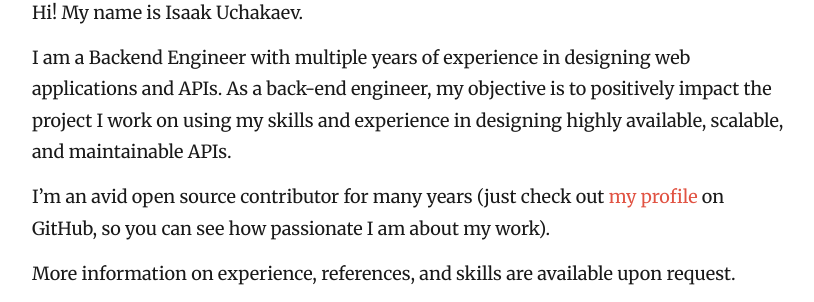
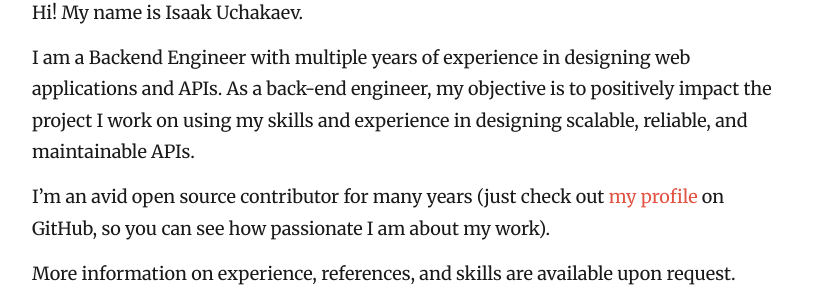
Before and after one commit to lk-geimfari/lk-geimfari.github.io, a Jekyll site: the page built from _pages/resume.md, in a window 1280 px wide. Shown: the part 267-569 px from the top of the page, without its empty margins (229-1043 px from the left). Built offline with Jekyll 4.4.1, drawn with Linux system fonts in a browser that asks for light colours; nearby versions of some CDN libraries.

Commit message:
Fix typo

```diff
--- a/_pages/resume.md
+++ b/_pages/resume.md
@@ -10,7 +10,7 @@ Hi! My name is Isaak Uchakaev.
 
 I am a Backend Engineer with multiple years of experience in designing web applications and APIs.
 As a back-end engineer, my objective is to positively impact the project I work on using my skills
-and experience in designing highly available, scalable, and maintainable APIs.
+and experience in designing scalable, reliable, and maintainable APIs.
 
 I'm an avid open source contributor for many years (just check out [my profile] on GitHub, so you can
 see how passionate I am about my work).
```
